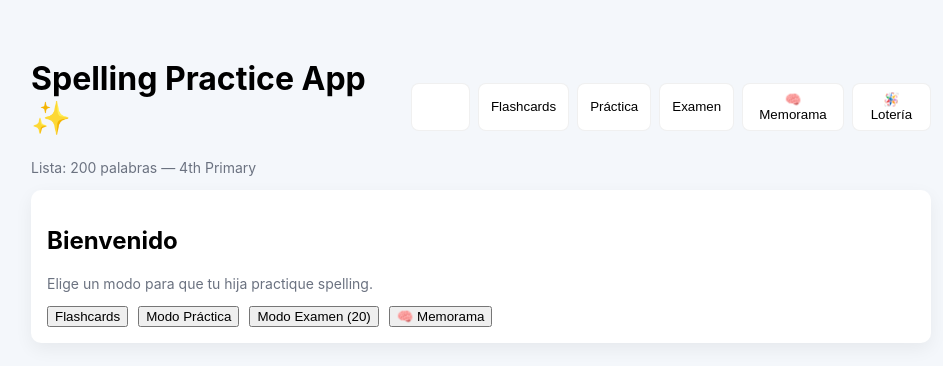
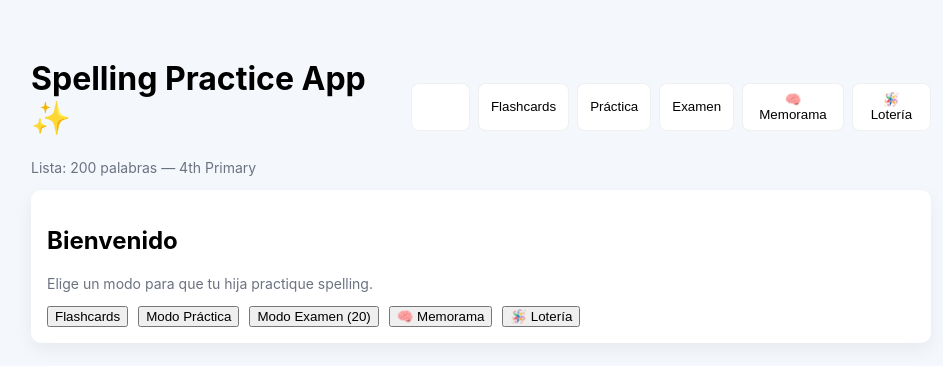
Before and after one commit to EnriqueKicks/stackblitz-starters-bznwmbpn, a React (Vite) app: page / in a window 1280 px wide. Shown: the top 366 px of the page, without its empty margins (159-1102 px from the left). Built offline with nearby package versions, Linux system fonts and the light colour scheme.

Commit message:
add loteria button to main menu

```diff
--- a/src/App.jsx
+++ b/src/App.jsx
@@ -73,6 +73,7 @@ export default function App() {
               <button onClick={() => setMode("practice")}>Modo Práctica</button>
               <button onClick={() => setMode("exam")}>Modo Examen (20)</button>
               <button onClick={() => setMode("memory")}>🧠 Memorama</button>
+              <button onClick={() => setMode("loteria")}>🪅 Lotería</button>
             </div>
           </div>
         )}
```
